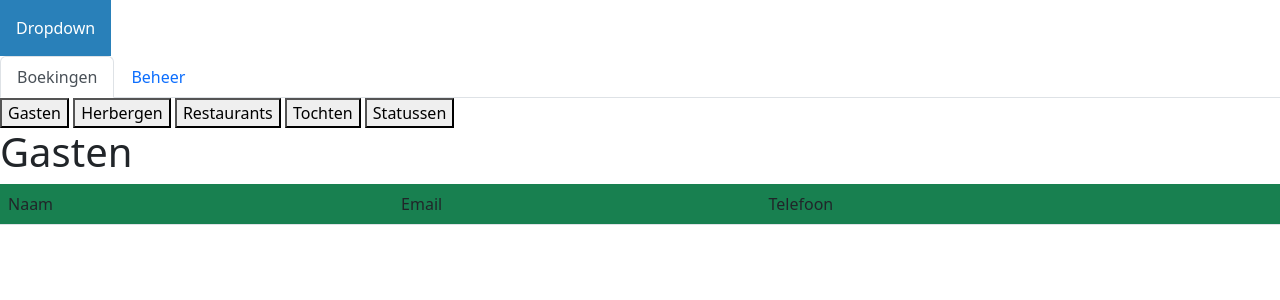
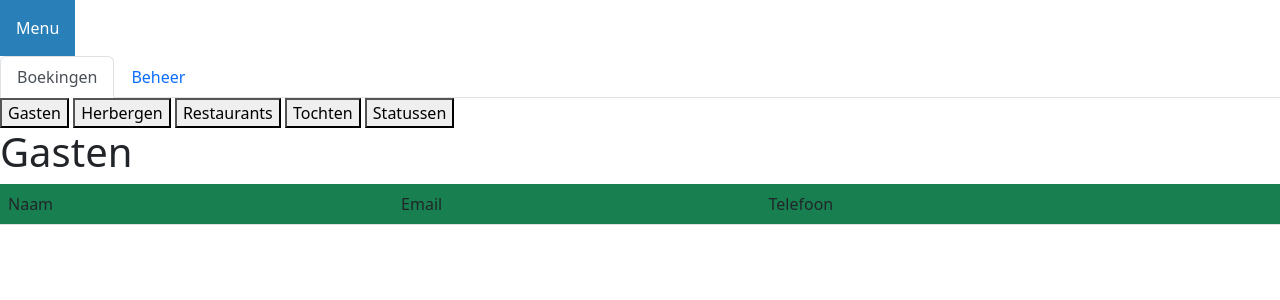
Before and after one commit to XaderGator/DonkeyTravel, a PHP site: page /boekingen.php in a window 1280 px wide. Shown: the top 300 px of the page. Run offline with PHP 8.4, Linux system fonts and the light colour scheme; the visitor is signed in with stand-in values (Sample User, id 1); data that the repository does not hold is empty; some libraries are stand-ins or nearby versions.

Commit message:
menu changes

```diff
--- a/boekingen.php
+++ b/boekingen.php
@@ -42,7 +42,7 @@
 <body>
 
 <div class="dropdown">
-  <button onclick="dropdownFunction()" class="dropbtn">Dropdown</button>
+  <button onclick="dropdownFunction()" class="dropbtn">Menu</button>
   <div id="myDropdown" class="dropdown-content">
     <a href="ingelogd.php">Home</a>
     <a href="#">Link 2</a>
--- a/ingelogd.php
+++ b/ingelogd.php
@@ -42,7 +42,7 @@
 <body>
 
 <div class="dropdown">
-  <button onclick="dropdownFunction()" class="dropbtn">Dropdown</button>
+  <button onclick="dropdownFunction()" class="dropbtn">Menu</button>
   <div id="myDropdown" class="dropdown-content">
     <a href="boekingen.php">boekingen</a>
     <a href="#">Link 2</a>
```
